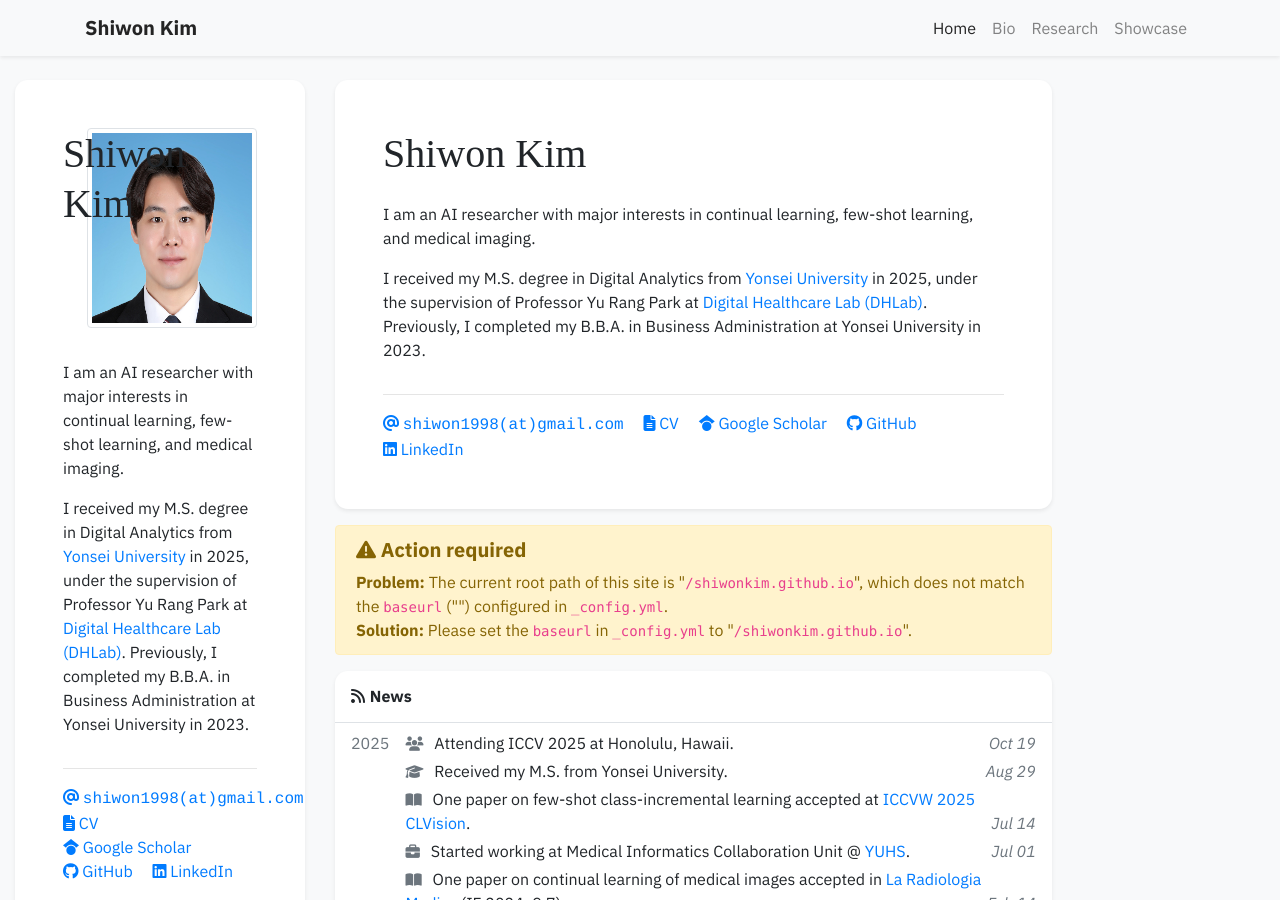
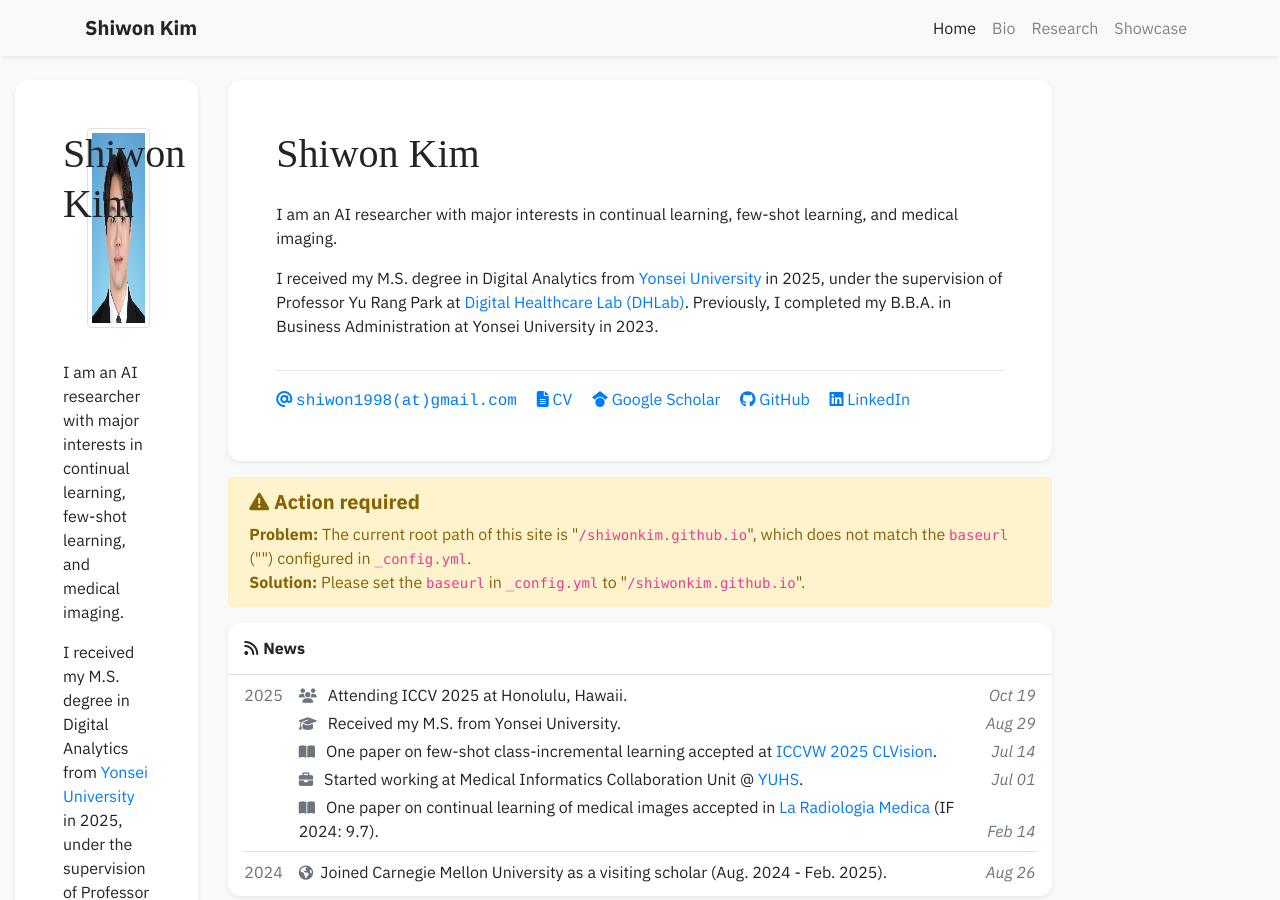
Before and after one commit to shiwonkim/shiwonkim.github.io, a Jekyll site: the page built from index.html, in a window 1280 px wide and 900 px high. Built offline with Jekyll 4.4.1, drawn with Linux system fonts in a browser that asks for light colours; nearby versions of some CDN libraries; some web fonts are replaced; a style sheet for code colours, icons or effects is not loaded.

Commit message:
edit profile

```diff
--- a/index.html
+++ b/index.html
@@ -5,11 +5,11 @@
 ---
 
 <div class="row">
-  <div class="col-3">
+  <div class="col-2">
     {% include widgets/profile_card.html %}
   </div>
 
-  <div class="col-7">
+  <div class="col-8">
     {% include widgets/about_card.html %}
 
     {% include widgets/debug_repo_name.html %}
```
